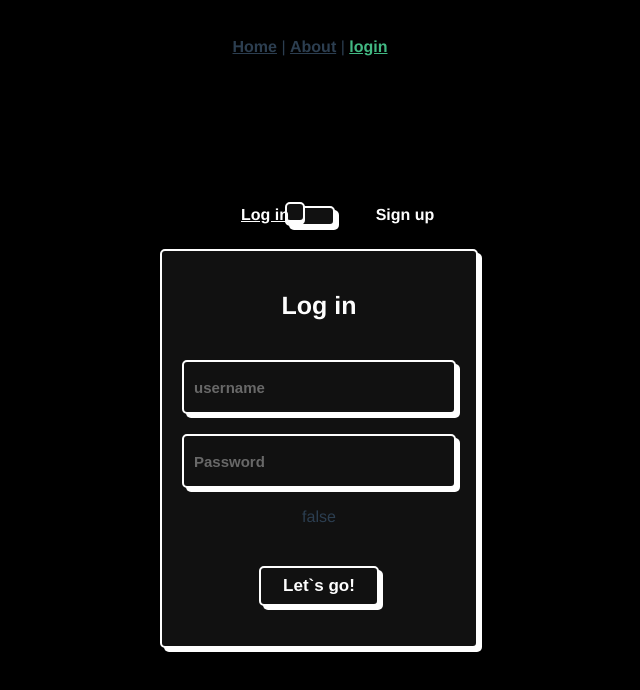
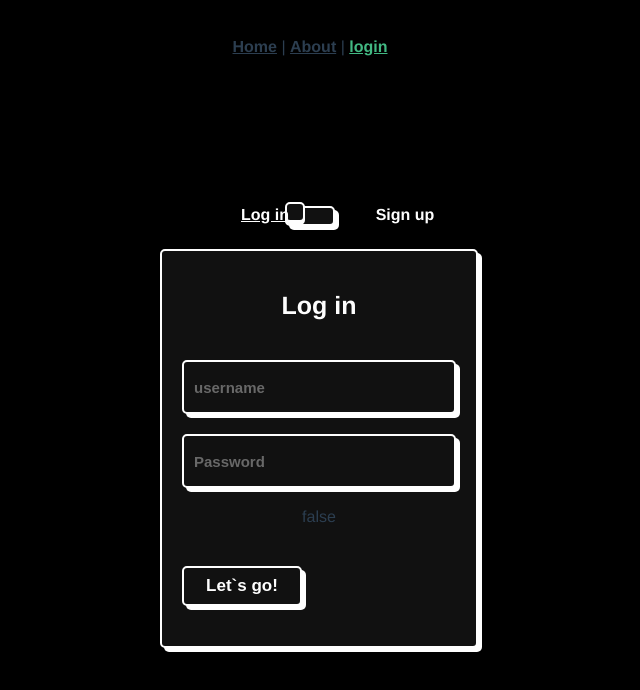
Before and after one commit to Unity-JNR/capstone, a Vue app: page /login in a window 1280 px wide. Shown: the top 690 px of the page, without its empty margins (330-970 px from the left). Built offline with nearby package versions, Linux system fonts and the light colour scheme; what vue-cookies would draw is missing.

Commit message:
added login

```diff
--- a/src/store/index.js
+++ b/src/store/index.js
@@ -20,6 +20,7 @@ export default createStore({
       let {data} = await axios.post(loginn,user)
       console.log(data);
       $cookies.set('jwt',data.token)
+      console.log($cookies);
       alert(data.msg)
       commit('setLogged',true)
     }
--- a/src/views/loginView.vue
+++ b/src/views/loginView.vue
@@ -9,12 +9,12 @@
                <div class="flip-card__inner">
                   <div class="flip-card__front">
                      <div class="title">Log in</div>
-                     <form action="" class="flip-card__form">
+
                         <input type="text" placeholder="username" name="username" class="flip-card__input" v-model="userName">
                         <input type="password" placeholder="Password" name="password" class="flip-card__input" v-model="userPass">
                         {{$store.state.loginIn}}
                         <button class="flip-card__btn" @click="login()">Let`s go!</button>
-                     </form>
+
                   </div>
                   <div class="flip-card__back">
                      <div class="title">Sign up</div>
```
